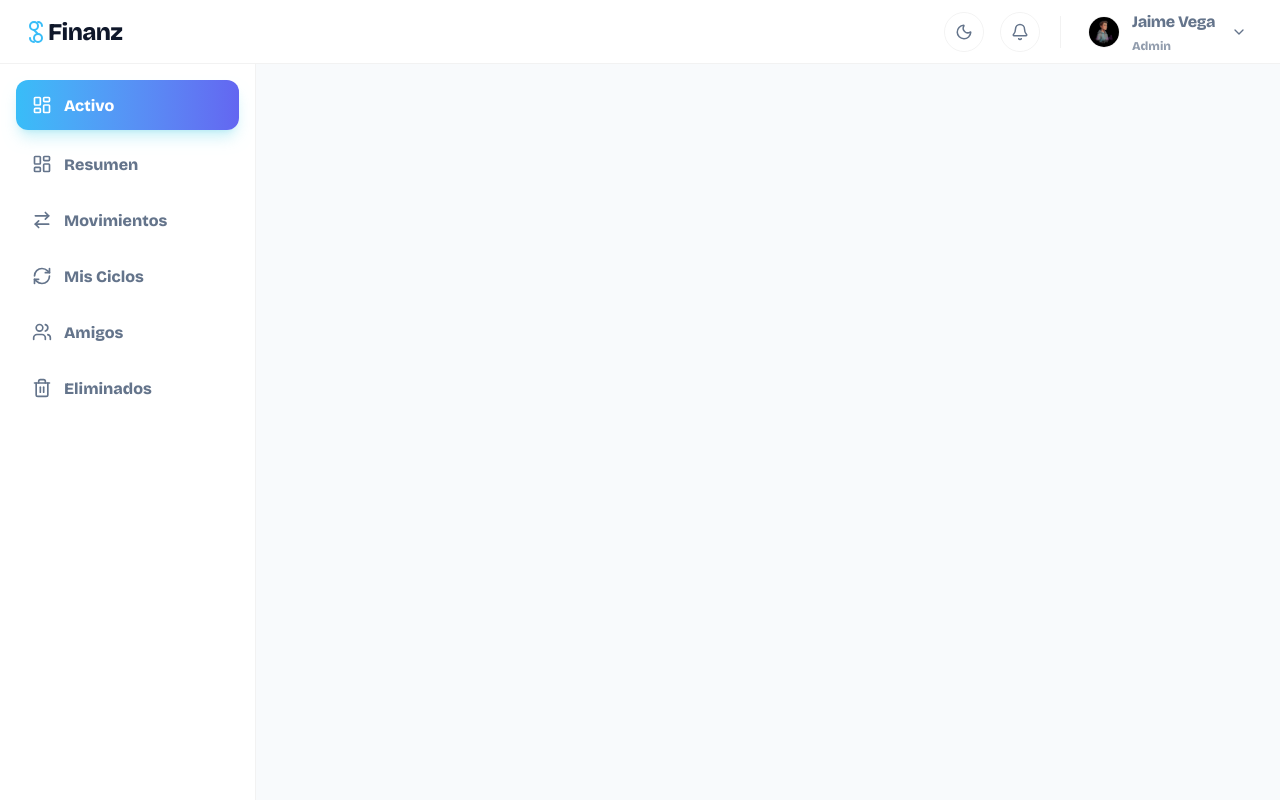
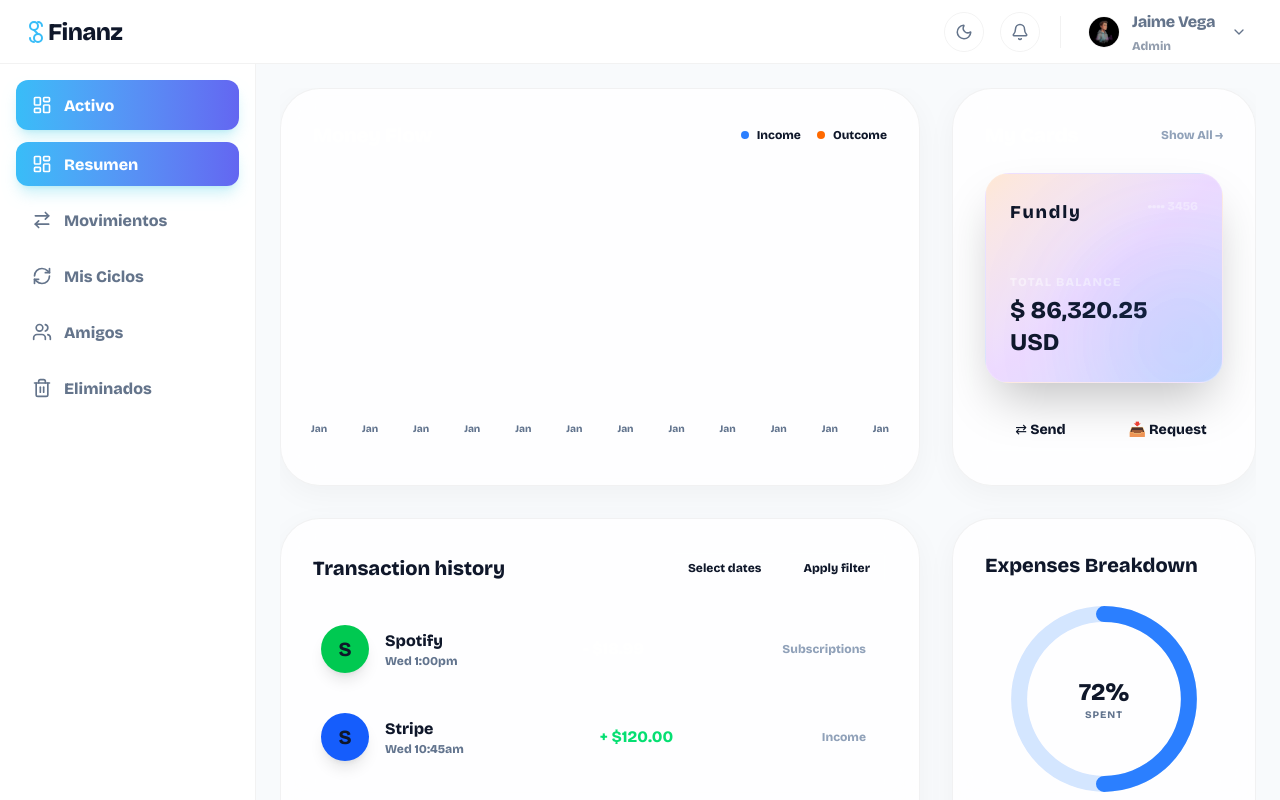
Before and after one commit to Drokko-Dev/finance-tracker-app, a React (Vite) app in the folder frontend/: page / in a window 1280 px wide. Built offline with nearby package versions, Linux system fonts and the light colour scheme.

Commit message:
implement routing and add new pages for cash flow, cycles, friends, and deleted items

```diff
--- a/frontend/src/App.tsx
+++ b/frontend/src/App.tsx
@@ -1,7 +1,14 @@
 import { MainLayout } from "@/layout/MainLayout";
-import { DashboardPage } from "@/pages/DashboardPage";
-import { MiPrimerComponente } from "./components/ui/Pruebas";
+import { BrowserRouter } from "react-router-dom";
+import { AppRouter } from "./routes/AppRouter";
+
 
 export function App() {
-  return <MainLayout></MainLayout>;
+  return (
+    <BrowserRouter>
+      <MainLayout>
+        <AppRouter/>
+      </MainLayout>
+    </BrowserRouter>
+  );
 }
--- a/frontend/src/layout/MainLayout.tsx
+++ b/frontend/src/layout/MainLayout.tsx
@@ -1,7 +1,6 @@
 import { useState } from "react";
 import { Sidebar } from "@/layout/components/Sidebar";
 import { Navbar } from "@/layout/components/Navbar";
-
 interface Props {
   children: React.ReactNode;
 }
@@ -16,7 +15,7 @@ export const MainLayout = ({ children }: Props) => {
           isOpen={isSidebarOpen}
           onClose={() => setIsSidebarOpen(false)}
         />
-        <main className="flex-1 overflow-y-auto bg-[var(--color-main-bg)] p-6">
+        <main className="flex-1 overflow-y-auto bg-main-bg p-6">
           {children}
         </main>
       </div>
--- a/frontend/src/layout/components/Sidebar.tsx
+++ b/frontend/src/layout/components/Sidebar.tsx
@@ -8,6 +8,7 @@ import {
   Trash2,
   X,
 } from "lucide-react";
+import { Link, useLocation } from "react-router-dom";
 
 const NAV_LINKS = [
   { name: "Resumen", href: "/", icon: LayoutDashboard }, // Solo el nombre del componente
@@ -25,6 +26,7 @@ const activeLinkStyles =
   "flex items-center gap-3 px-4 py-3 rounded-xl font-medium active";
 
 export const Sidebar = ({ isOpen, onClose }: SidebarProps) => {
+  const location = useLocation();
   return (
     <>
       {/* Overlay: Fondo oscuro que cierra el menú al tocar fuera (solo en móvil) */}
@@ -60,10 +62,10 @@ export const Sidebar = ({ isOpen, onClose }: SidebarProps) => {
             {NAV_LINKS.map((link) => {
               const Icon = link.icon;
               return (
-                <a
+                <Link
                   key={link.name}
-                  href={link.href}
-                  className={normalLinkStyles}
+                  to={link.href}
+                  className={location.pathname === link.href ? activeLinkStyles:normalLinkStyles}
                 >
                   <div className="w-5 h-5 flex items-center justify-center flex-shrink-0">
                     <Icon size={20} strokeWidth={2} />
@@ -71,7 +73,7 @@ export const Sidebar = ({ isOpen, onClose }: SidebarProps) => {
                   <span className="leading-none pt-[2px] antialiased">
                     {link.name}
                   </span>
-                </a>
+                </Link>
               );
             })}
           </nav>
--- /dev/null
+++ b/frontend/src/pages/CashsFlowPage.tsx
@@ -0,0 +1,7 @@
+export function CashsFlowPage() {
+  return (
+    <>
+      <p className="text-9xl">  movimientos</p>
+    </>
+  );
+}
--- /dev/null
+++ b/frontend/src/pages/CiclesPage.tsx
@@ -0,0 +1,7 @@
+export function CiclesPage() {
+  return (
+    <>
+      <p className="text-9xl">  ciclos</p>
+    </>
+  );
+}
--- /dev/null
+++ b/frontend/src/pages/DeletePage.tsx
@@ -0,0 +1,7 @@
+export function DelatePage() {
+  return (
+    <>
+      <p className="text-9xl">  gastos eliminados</p>
+    </>
+  );
+}
--- /dev/null
+++ b/frontend/src/pages/FriendsPage.tsx
@@ -0,0 +1,7 @@
+export function FriendsPage() {
+  return (
+    <>
+      <p className="text-9xl">  Amigos</p>
+    </>
+  );
+}
--- /dev/null
+++ b/frontend/src/pages/NotFoundPage.tsx
@@ -0,0 +1,7 @@
+export function NotFound() {
+  return (
+    <>
+      <p className="text-9xl">not found</p>
+    </>
+  );
+}
--- /dev/null
+++ b/frontend/src/routes/AppRouter.tsx
@@ -0,0 +1,21 @@
+import { Routes, Route } from 'react-router-dom';
+import { DashboardPage } from '@/pages/DashboardPage';
+import { NotFound } from '@/pages/NotFoundPage';
+import { FriendsPage } from '@/pages/FriendsPage';
+import { CashsFlowPage } from '@/pages/CashsFlowPage';
+import { CiclesPage } from '@/pages/CiclesPage';
+import { DelatePage } from '@/pages/DeletePage';
+export const AppRouter = () => {
+  return (
+    <Routes>
+
+      <Route path="/" element={<DashboardPage />} />
+      {/* Ruta comodín para 404 */}
+      <Route path="/movimientos" element={<CashsFlowPage />} />
+      <Route path="/ciclos" element={<CiclesPage />} />
+      <Route path="/amigos" element={<FriendsPage />} />
+      <Route path="/eliminados" element={<DelatePage />} />
+      <Route path="*" element={<NotFound />} />
+    </Routes>
+  );
+};
```
